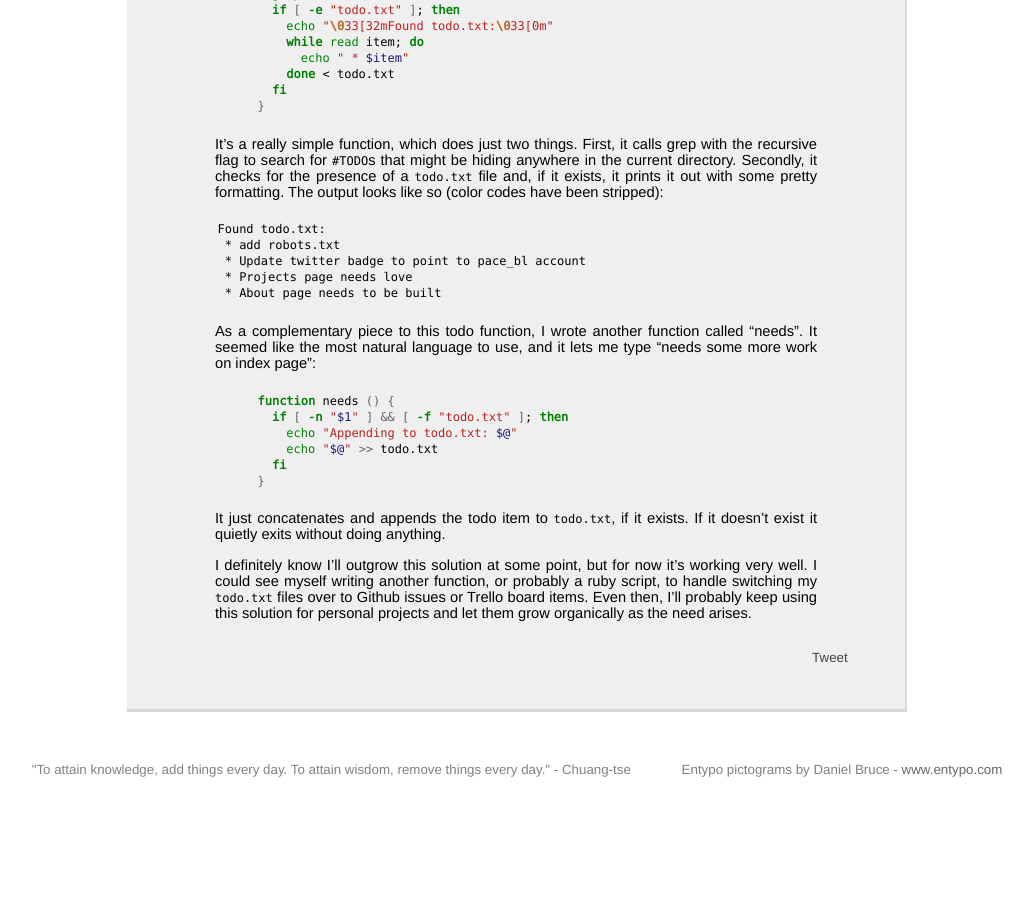
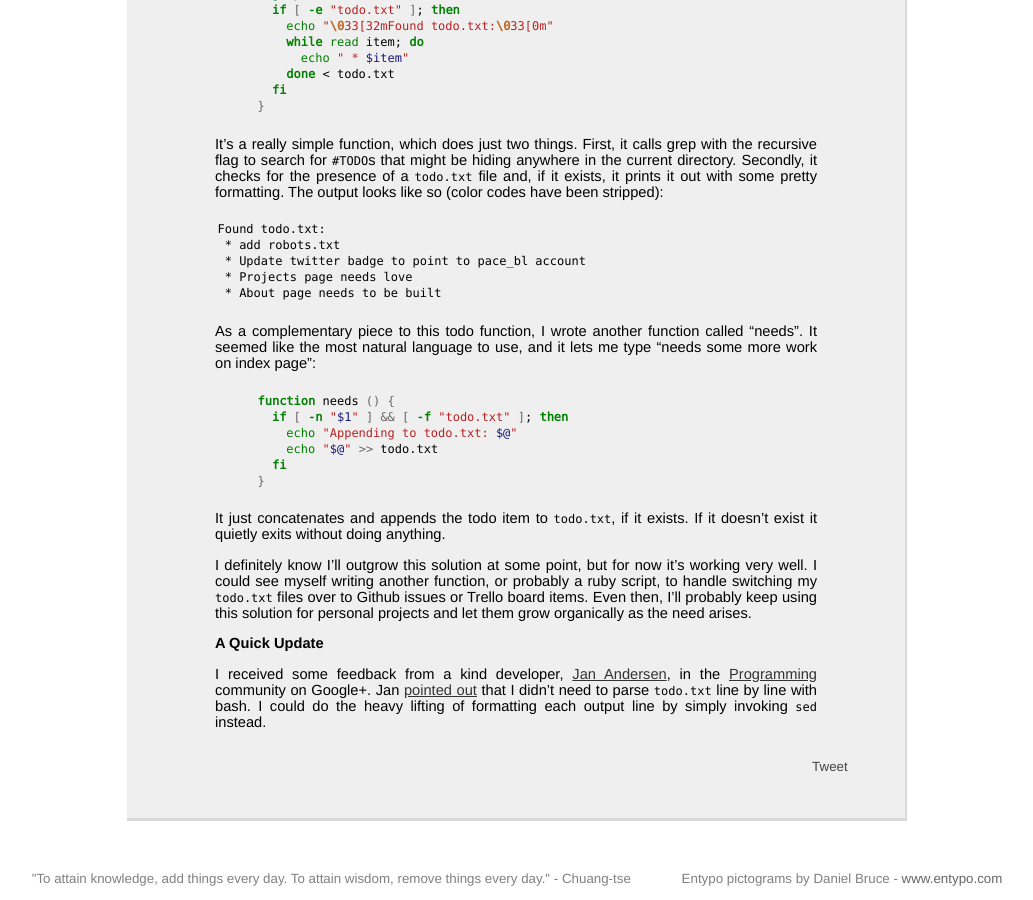
Before and after one commit to madelinecr/averyada.github.io, a Jekyll site: the page built from _posts/2014-06-26-needs-and-todos.markdown, in a window 1280 px wide and 900 px high, scrolled down 677 px. Shown: the whole window, without its empty margins (123-1156 px from the left). Built offline with Jekyll 4.4.1, drawn with Linux system fonts in a browser that asks for light colours; comment, search, counter and statistics services are not loaded; before the commit the page ends 1467 px from its top, so only the background shows below that.

Commit message:
Add addendum to 'Needs and Todos' post

```diff
--- a/_posts/2014-06-26-needs-and-todos.markdown
+++ b/_posts/2014-06-26-needs-and-todos.markdown
@@ -68,6 +68,16 @@ ruby script, to handle switching my `todo.txt` files over to Github issues or
 Trello board items. Even then, I'll probably keep using this solution for
 personal projects and let them grow organically as the need arises.
 
+**A Quick Update**
+
+I received some feedback from a kind developer, [Jan Andersen][jan], in the
+[Programming][prog] community on Google+. Jan [pointed out][suggestion] that I
+didn't need to parse `todo.txt` line by line with bash. I could do the heavy
+lifting of formatting each output line by simply invoking `sed` instead.
+
 [ghi]: https://github.com/blog/831-issues-2-0-the-next-generation
 [tb]: https://wiki.gnome.org/Apps/Tomboy/
 [trell]: https://www.trello.com/
+[prog]: https://plus.google.com/communities/109728488971985783565
+[jan]: https://plus.google.com/+JanBruunAndersen/posts
+[suggestion]: https://plus.google.com/109182425131492855421/posts/LtJARbuuuqx
```
